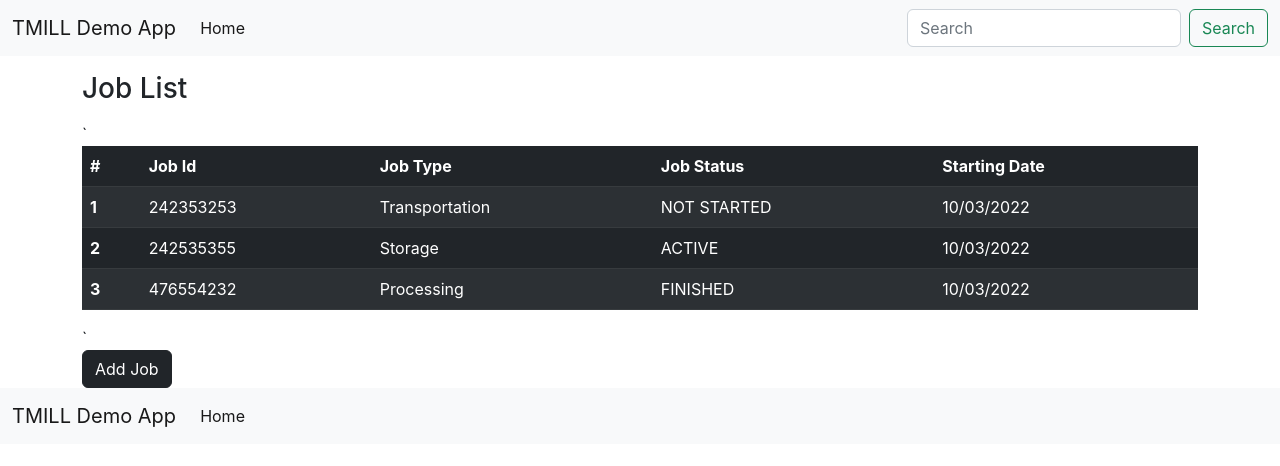
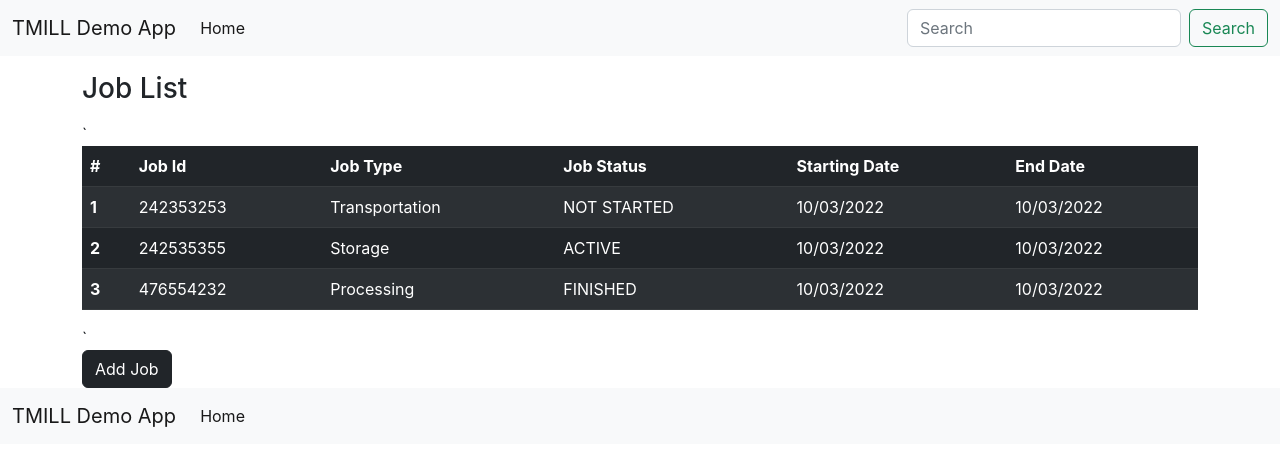
Before and after one commit to zircontium/demo, a React (Create React App) app: page / in a window 1280 px wide. Shown: the top 466 px of the page. Built offline with nearby package versions, Linux system fonts and the light colour scheme.

Commit message:
removed un neceessery files

```diff
--- a/package.json
+++ b/package.json
@@ -8,6 +8,7 @@
     "@testing-library/user-event": "^13.5.0",
     "react": "^18.2.0",
     "react-dom": "^18.2.0",
+    "react-router-dom": "^6.4.2",
     "react-scripts": "5.0.1",
     "web-vitals": "^2.1.4"
   },
--- a/src/App.js
+++ b/src/App.js
@@ -2,31 +2,18 @@
 import Header from './Header.js';
 import Homepage from './Homepage.js';
 import Footer from './Footer';
+import JobData from './JobData.js';
+import {
+  BrowserRouter as Router,
+  Route,
+  Routes
+} from "react-router-dom";
+
 function App() {
-  let jobs = [
-    {
-      jobId: 242353253,
-      jobType: "Transportation",
-      jobStatus: "NOT STARTED",
-      startingDate: "10/03/2022"
-    },
-    {
-      jobId: 242535355,
-      jobType: "Storage",
-      jobStatus: "ACTIVE",
-      startingDate: "10/03/2022"
-    },
-    {
-      jobId: 476554232,
-      jobType: "Processing",
-      jobStatus: "FINISHED",
-      startingDate: "10/03/2022"
-    }
-  ]
   return (
 <homepage>
   <Header/>
-  <Homepage jobs ={jobs}/>
+  <Homepage jobs ={JobData}/>
   <Footer/>
 </homepage>
   );
--- a/src/Homepage.js
+++ b/src/Homepage.js
@@ -1,14 +1,35 @@
-import React from 'react'
-import Joblist from './Joblist.js';
-
+import React from "react";
+import { Job } from "./Job.js";
+import { Link } from "react-router-dom";
 export default function Homepage(props) {
   return (
     <div>
-        <Joblist jobs = {props.jobs}/>
-        <div className='container'>
-        <button type="button" class="btn btn-dark">Add Job</button>
-        </div>
+      <div className="container">
+        <h3 className="text-centre my-3">Job List</h3>`
+        <table class="table table-dark table-striped">
+          <thead>
+            <tr>
+              <th scope="col">#</th>
+              <th scope="col">Job Id</th>
+              <th scope="col">Job Type</th>
+              <th scope="col">Job Status</th>
+              <th scope="col">Starting Date</th>
+              <th scope="col">End Date</th>
+            </tr>
+          </thead>
+          <tbody>
+            {props.jobs.map((job, index) => {
+              return <Job job={job} index={index + 1} />;
+            })}
+          </tbody>
+        </table>
+        `
+      </div>
+      <div className="container">
+        <button type="button" class="btn btn-dark">
+          Add Job
+        </button>
+      </div>
     </div>
-
-  )
+  );
 }
--- a/src/Job.js
+++ b/src/Job.js
@@ -8,6 +8,7 @@ export const Job = ({job, index}) => {
       <td>{job.jobType}</td>
       <td>{job.jobStatus}</td>
       <td>{job.startingDate}</td>
+      <td>{job.endDate}</td>
     </tr>
   )
 }
--- /dev/null
+++ b/src/JobData.js
@@ -0,0 +1,25 @@
+let JobData = [
+  {
+    jobId: 242353253,
+    jobType: "Transportation",
+    jobStatus: "NOT STARTED",
+    startingDate: "10/03/2022",
+    endDate: "10/03/2022"
+  },
+  {
+    jobId: 242535355,
+    jobType: "Storage",
+    jobStatus: "ACTIVE",
+    startingDate: "10/03/2022",
+    endDate: "10/03/2022"
+  },
+  {
+    jobId: 476554232,
+    jobType: "Processing",
+    jobStatus: "FINISHED",
+    startingDate: "10/03/2022",
+    endDate: "10/03/2022"
+  },
+];
+
+export default JobData;
--- a/src/Joblist.js
+++ /dev/null
@@ -1,27 +0,0 @@
-import React from 'react'
-import {Job} from './Job.js'
-
-export default function Joblist(props) {
-  return (
-  <div className='container'>
-    <h3 className='text-centre my-3'>Job List</h3>
-  ` <table class="table table-dark table-striped">
-      <thead>
-        <tr>
-          <th scope="col">#</th>
-          <th scope="col">Job Id</th>
-          <th scope="col">Job Type</th>
-          <th scope="col">Job Status</th>
-          <th scope="col">Starting Date</th>
-        </tr>
-      </thead>
-      <tbody>
-
-        {props.jobs.map((job,index) => {
-          return <Job job={job} index= {index +1} />
-        })}
-      </tbody>
-    </table>`
-  </div>
-  )
-}
```
Also changed, not shown: src/form.js (added, +9 -0 lines), 1 other file (tests, documents, lock files or other folders).
